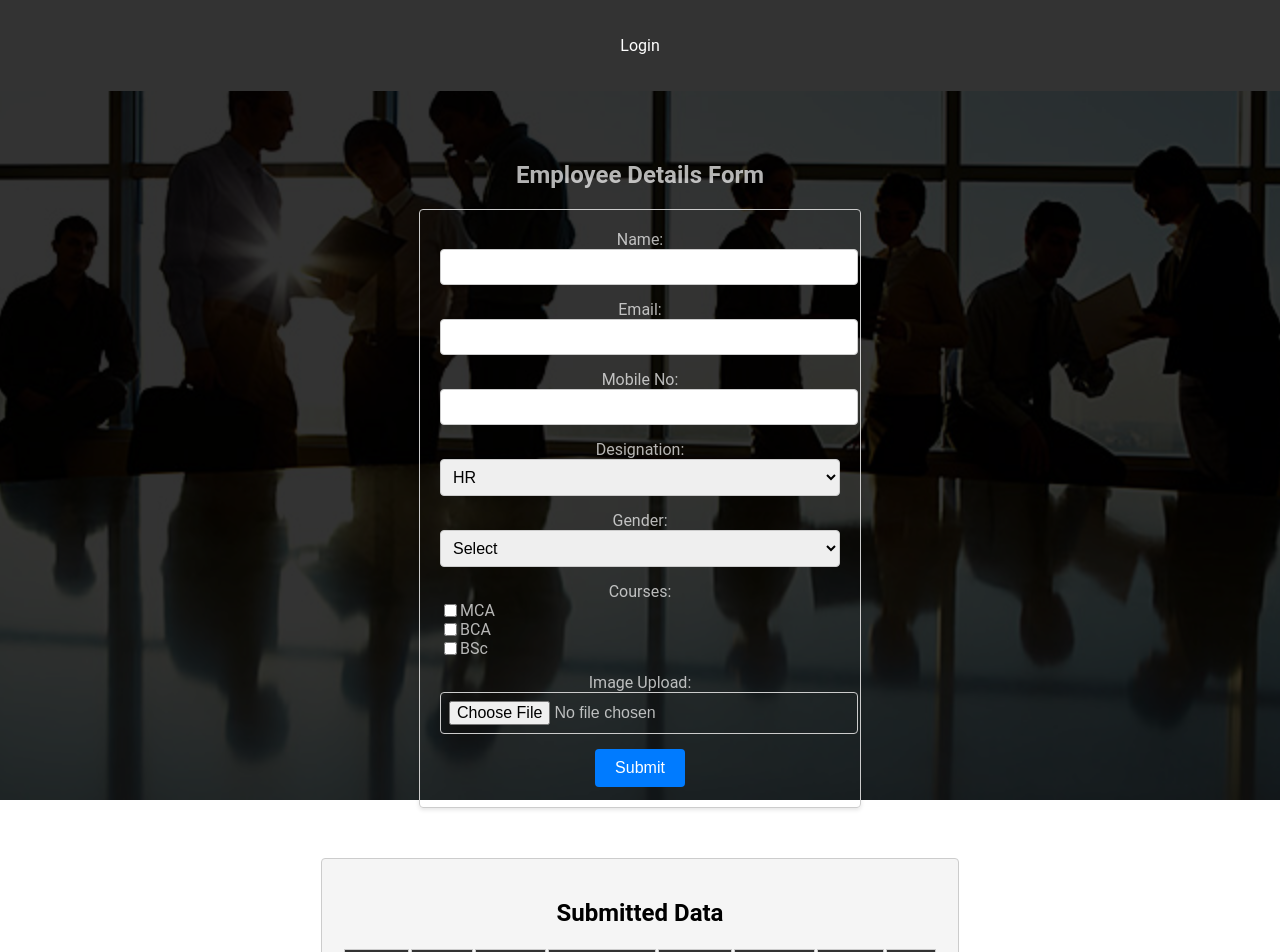
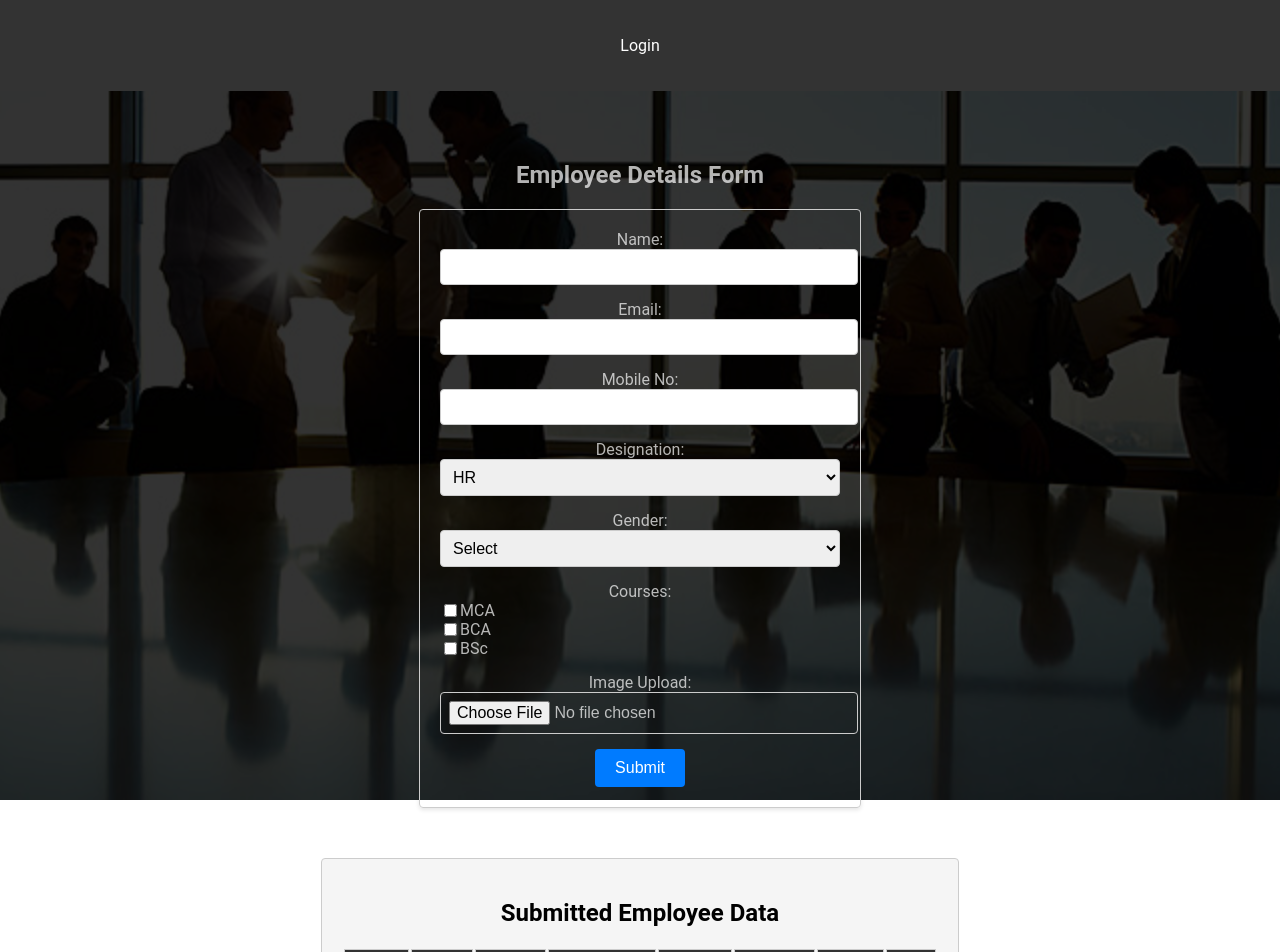
Before and after one commit to bubun123-git/myassignment1, a React (Create React App) app: page /Welcome in a window 1280 px wide. Shown: the top 952 px of the page. Built offline with nearby package versions, Linux system fonts and the light colour scheme.

Commit message:
final commit

```diff
--- a/src/Components/Employee.js
+++ b/src/Components/Employee.js
@@ -18,7 +18,7 @@ function Employee({ submittedDataList, onEdit }) {
   }, [submittedDataList]);
   return (
     <div className="submitted-data-container">
-      <h2 style={{ color: "black" }}>Submitted Data</h2>
+      <h2 style={{ color: "black" }}> Submitted Employee Data</h2>
       <table className="submitted-data-table">
         <thead>
           <tr>
```
